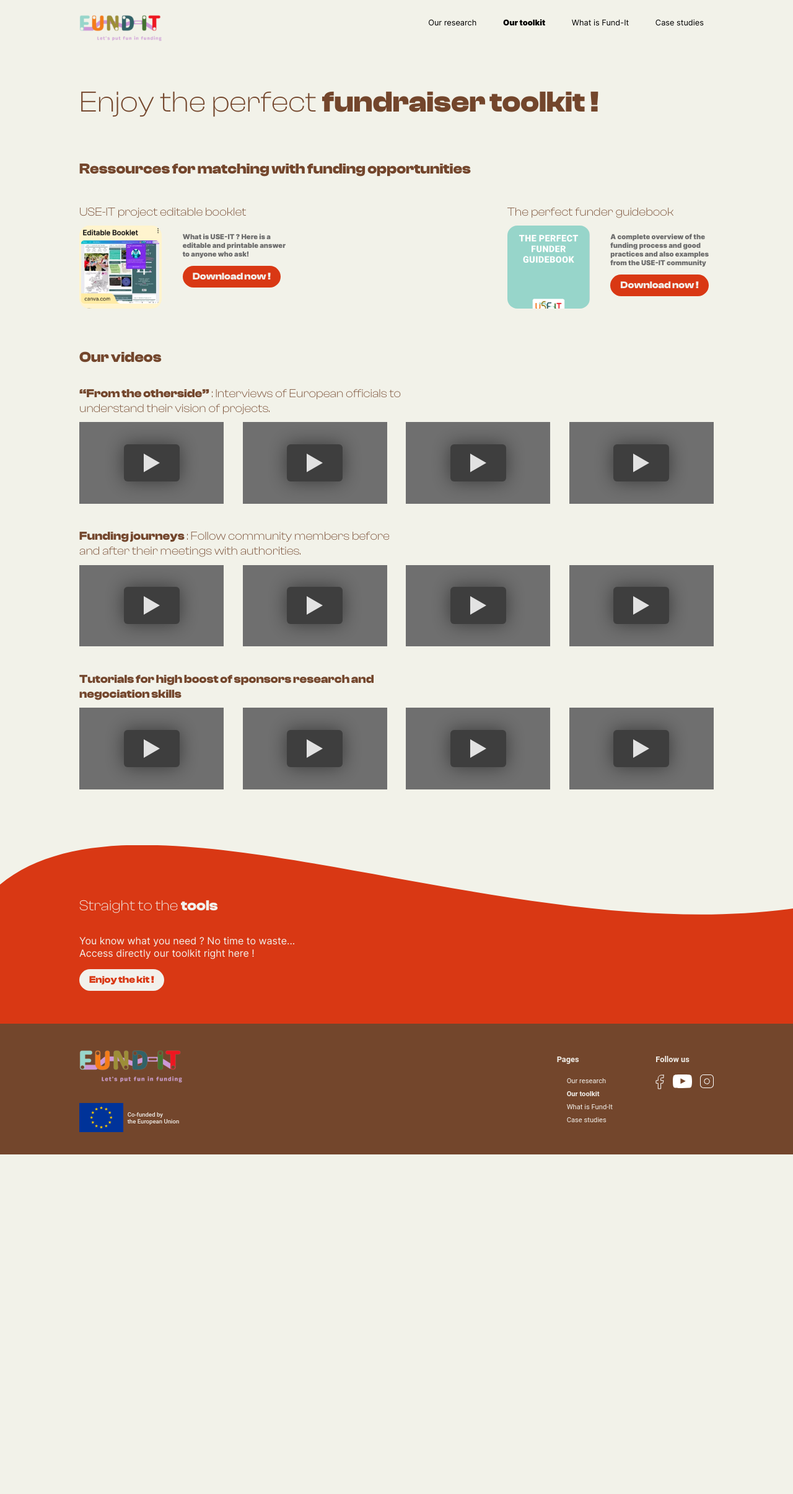
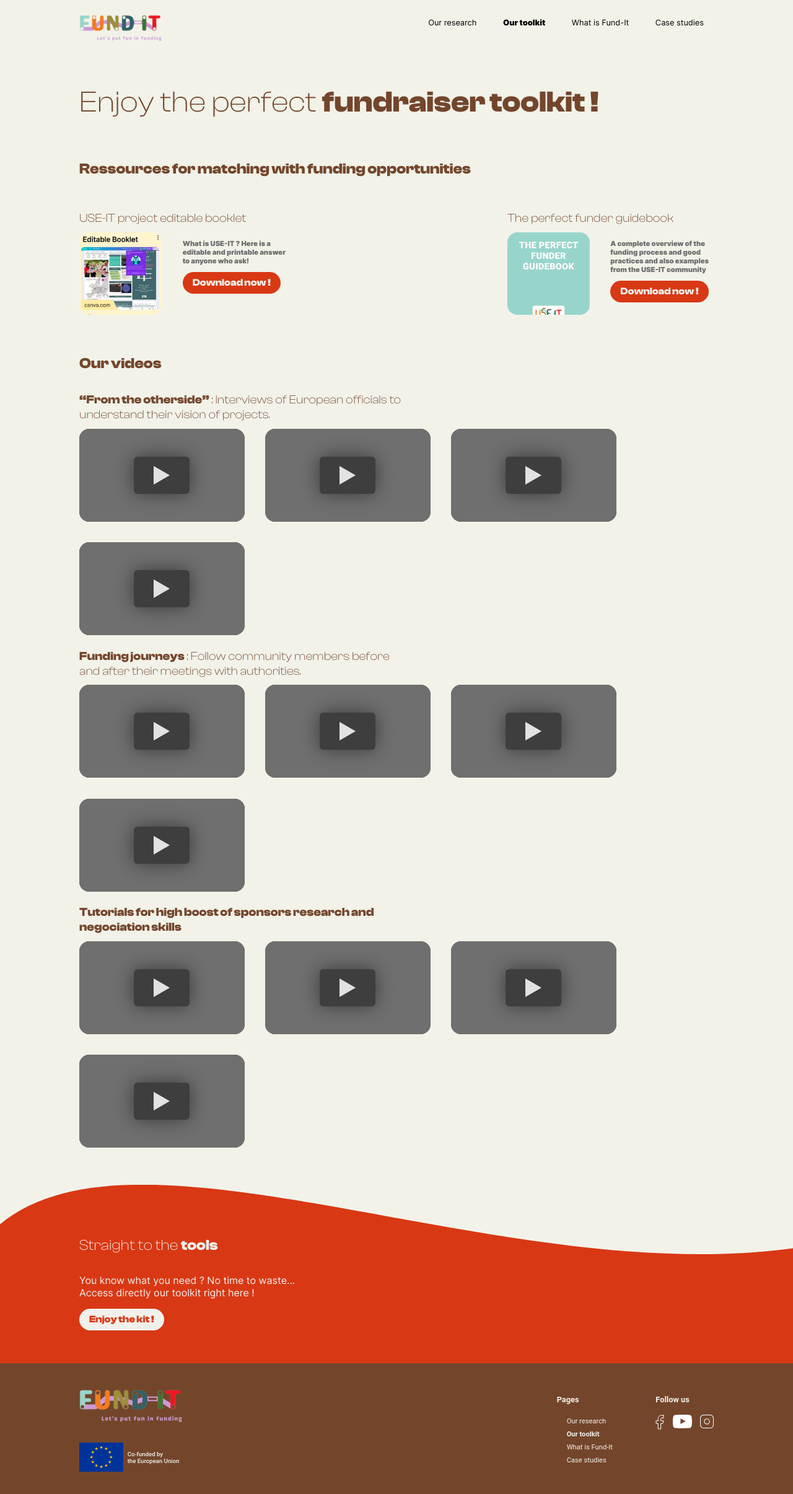
Before and after one commit to useiteurope/fund-it-website, a Jekyll site: the page built from jekyll/toolkit/index.html, in a window 1280 px wide. Shown: the whole page at 62% size. Built offline with Jekyll 4.4.1, drawn with Linux system fonts in a browser that asks for light colours; before the commit the page ends 1863 px from its top, so only the background shows below that.

Commit message:
💄 Tookit videos style improved.

```diff
--- a/jekyll/_includes/component-youtube-video.html
+++ b/jekyll/_includes/component-youtube-video.html
@@ -3,11 +3,12 @@
     <style>
         .youtube {
             background-color: #000;
-            margin-bottom: 30px;
             position: relative;
             padding-top: 56.25%;
             overflow: hidden;
             cursor: pointer;
+            border-radius: 12pt;
+            overflow: clip;
         }
 
         .youtube img {
--- a/jekyll/_sass/_global.sass
+++ b/jekyll/_sass/_global.sass
@@ -21,7 +21,7 @@ h2
 
 h3
     font: 500 $font-size-medium $font-clash
-    margin-top: 8pt
+    margin-top: 16pt
     margin-bottom: 8pt
     max-width: 400pt
 
--- a/jekyll/_sass/_layouts.sass
+++ b/jekyll/_sass/_layouts.sass
@@ -51,13 +51,23 @@
             font: 400 $font-size-xsmall $font-inter
 
 /** Flex **/
-.flex
+@mixin flex()
     display: flex
     flex-wrap: wrap
     justify-content: space-between
     row-gap: 25pt
-    .flex__item
-        width: 250pt
+    column-gap: 25pt
 
-    .flex__item--small
-        width: 175pt
+.flex--space-between
+    @include flex
+    justify-content: space-between
+
+.flex--start
+    @include flex
+    justify-content: start
+
+.flex__item
+    width: 250pt
+
+.flex__item--small
+    width: 200pt
--- a/jekyll/toolkit/index.html
+++ b/jekyll/toolkit/index.html
@@ -9,7 +9,7 @@ layout: default
     <section>
         <h2>Ressources for matching with funding opportunities</h2>
 
-        <div class="toolkit__resources flex">
+        <div class="toolkit__resources flex--space-between">
             {%- for resource in site.data.toolkit.ressources -%}
             <div class="toolkit__resource flex__item">
                 <h3>{{ resource.title }}</h3>
@@ -29,7 +29,7 @@ layout: default
         <h2>Our videos</h2>
         {%- for playlist in site.data.toolkit.playlists -%}
         <h3>{{ playlist.title }}</h3>
-        <div class="flex">
+        <div class="flex--start">
             {%- for video_url in playlist.videos -%}
             <youtube-video class="flex__item--small" embed="{{ video_url }}"></youtube-video>
             {%- endfor -%}
```
